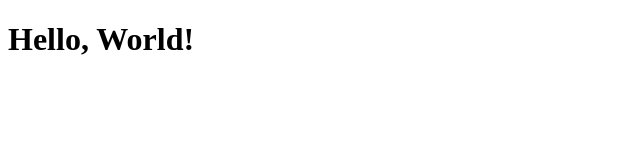
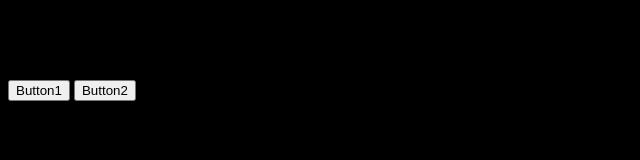
Before and after one commit to nandanP5/gitlearn, a plain HTML site: page index.html in a window 1280 px wide. Shown: the whole page, without its empty margins (0-640 px from the left). Drawn offline with Linux system fonts and the light colour scheme.

Commit message:
color black

```diff
--- a/index.html
+++ b/index.html
@@ -4,8 +4,15 @@
     <meta charset="UTF-8" />
     <meta name="viewport" content="width=device-width, initial-scale=1.0" />
     <title>Hello World</title>
+    <style>
+      body {
+        background : black;
+      }
+      </style>
   </head>
   <body>
     <h1>Hello, World!</h1>
+    <button>Button1</button>
+    <button>Button2</button>
   </body>
 </html>
```
